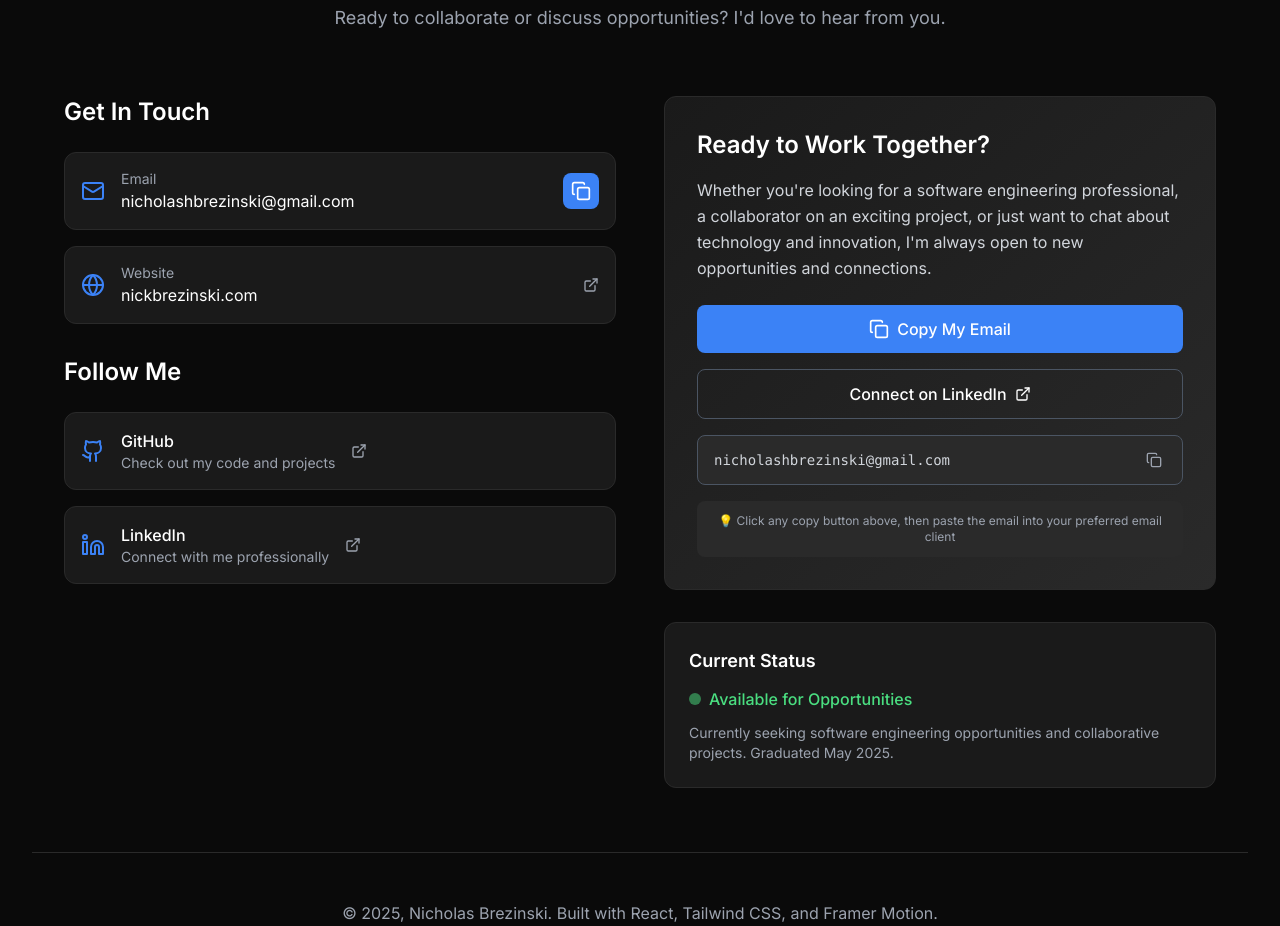
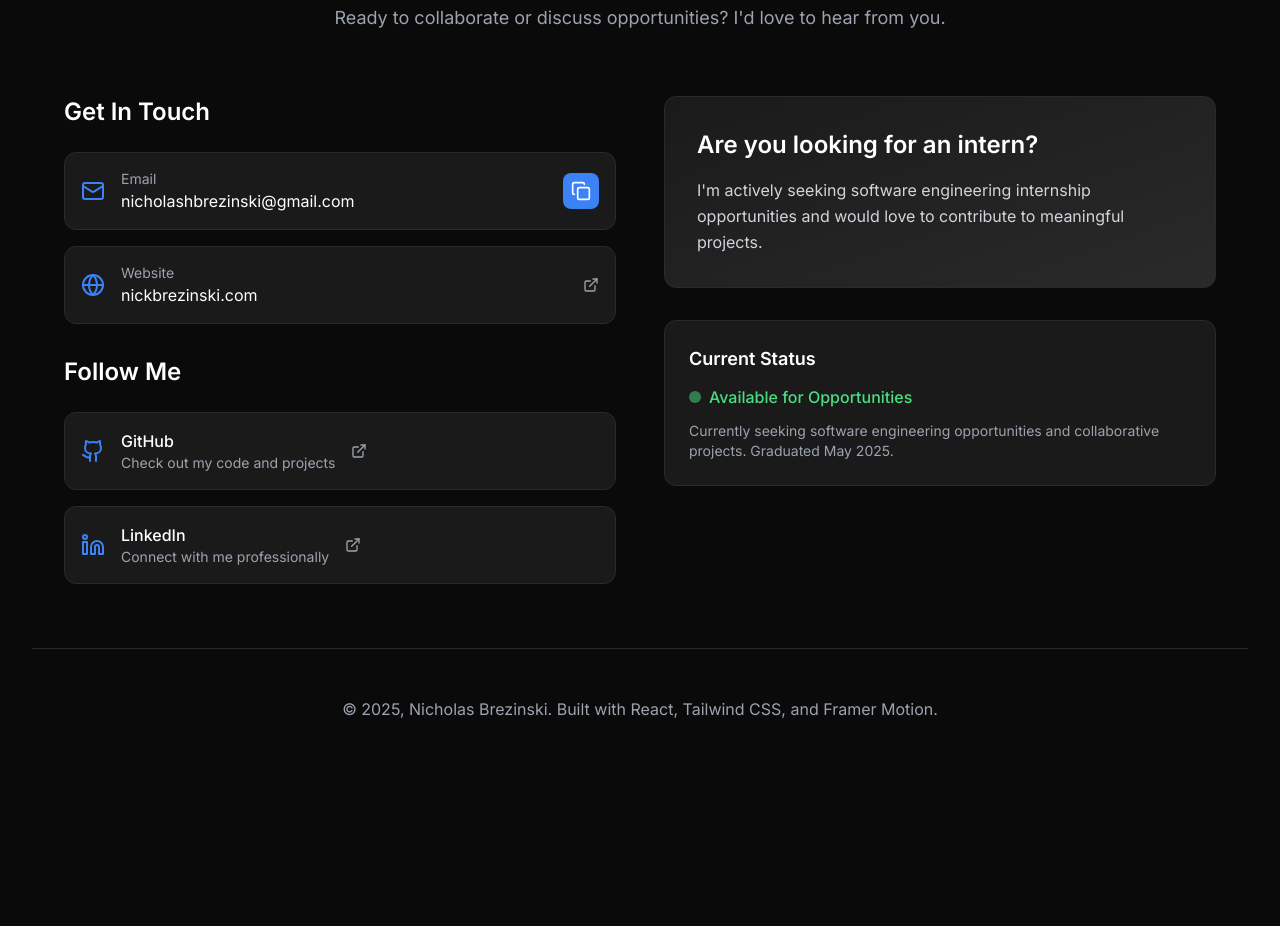
Before and after one commit to brezys/ResumeCV, a React (Vite) app: page / in a window 1280 px wide. Shown: the part 7140-8066 px from the top of the page. After the commit the page ends 7941 px from the top, so only its background shows below. Built offline with nearby package versions, Linux system fonts and the light colour scheme.

Commit message:
Simplify contact section: replace verbose text with concise intern-focused message and remove redundant buttons

```diff
--- a/src/components/Contact.jsx
+++ b/src/components/Contact.jsx
@@ -207,70 +207,10 @@ const Contact = () => {
             {/* Call to Action */}
             <motion.div variants={itemVariants} className="space-y-8">
               <div className="bg-gradient-to-br from-dark-card to-dark-border p-8 rounded-xl border border-dark-border">
-                <h3 className="text-2xl font-semibold mb-4">Ready to Work Together?</h3>
-                <p className="text-gray-300 mb-6 leading-relaxed">
-                  Whether you're looking for a software engineering professional, a collaborator on an exciting project,
-                  or just want to chat about technology and innovation, I'm always open to new opportunities and connections.
+                <h3 className="text-2xl font-semibold mb-4">Are you looking for an intern?</h3>
+                <p className="text-gray-300 leading-relaxed">
+                  I'm actively seeking software engineering internship opportunities and would love to contribute to meaningful projects.
                 </p>
-
-                <div className="space-y-4">
-                  {/* Copy Email Button */}
-                  <motion.button
-                    onClick={copyEmailToClipboard}
-                    whileHover={{ scale: 1.05 }}
-                    whileTap={{ scale: 0.95 }}
-                    className="flex items-center justify-center space-x-2 w-full bg-accent hover:bg-accent-hover text-white px-6 py-3 rounded-lg font-medium transition-all duration-300 hover:shadow-lg hover:shadow-accent/25"
-                  >
-                    {emailCopied ? (
-                      <>
-                        <Check size={20} />
-                        <span>Email Copied!</span>
-                      </>
-                    ) : (
-                      <>
-                        <Copy size={20} />
-                        <span>Copy My Email</span>
-                      </>
-                    )}
-                  </motion.button>
-
-                  <motion.a
-                    href="https://linkedin.com/in/nicholas-brezinski"
-                    target="_blank"
-                    rel="noopener noreferrer"
-                    whileHover={{ scale: 1.05 }}
-                    whileTap={{ scale: 0.95 }}
-                    className="flex items-center justify-center space-x-2 w-full border border-gray-600 hover:border-white text-white text-center px-6 py-3 rounded-lg font-medium transition-all duration-300 hover:bg-white hover:text-black"
-                  >
-                    <span>Connect on LinkedIn</span>
-                    <ExternalLink size={16} />
-                  </motion.a>
-
-                  {/* Email Display */}
-                  <div className="flex items-center justify-between w-full border border-gray-600 text-gray-300 px-4 py-3 rounded-lg bg-dark-border">
-                    <span className="text-sm font-mono">{email}</span>
-                    <motion.button
-                      onClick={copyEmailToClipboard}
-                      whileHover={{ scale: 1.1 }}
-                      whileTap={{ scale: 0.9 }}
-                      className="p-1 hover:bg-accent rounded transition-colors duration-300"
-                      title={emailCopied ? "Copied!" : "Copy email"}
-                    >
-                      {emailCopied ? (
-                        <Check className="text-green-400" size={16} />
-                      ) : (
-                        <Copy className="text-gray-400 hover:text-white" size={16} />
-                      )}
-                    </motion.button>
-                  </div>
-                </div>
-
-                {/* Instruction note */}
-                <div className="mt-4 p-3 bg-dark-border rounded-lg">
-                  <p className="text-xs text-gray-400 text-center">
-                    💡 Click any copy button above, then paste the email into your preferred email client
-                  </p>
-                </div>
               </div>
 
               <div className="bg-dark-card p-6 rounded-xl border border-dark-border">
```
